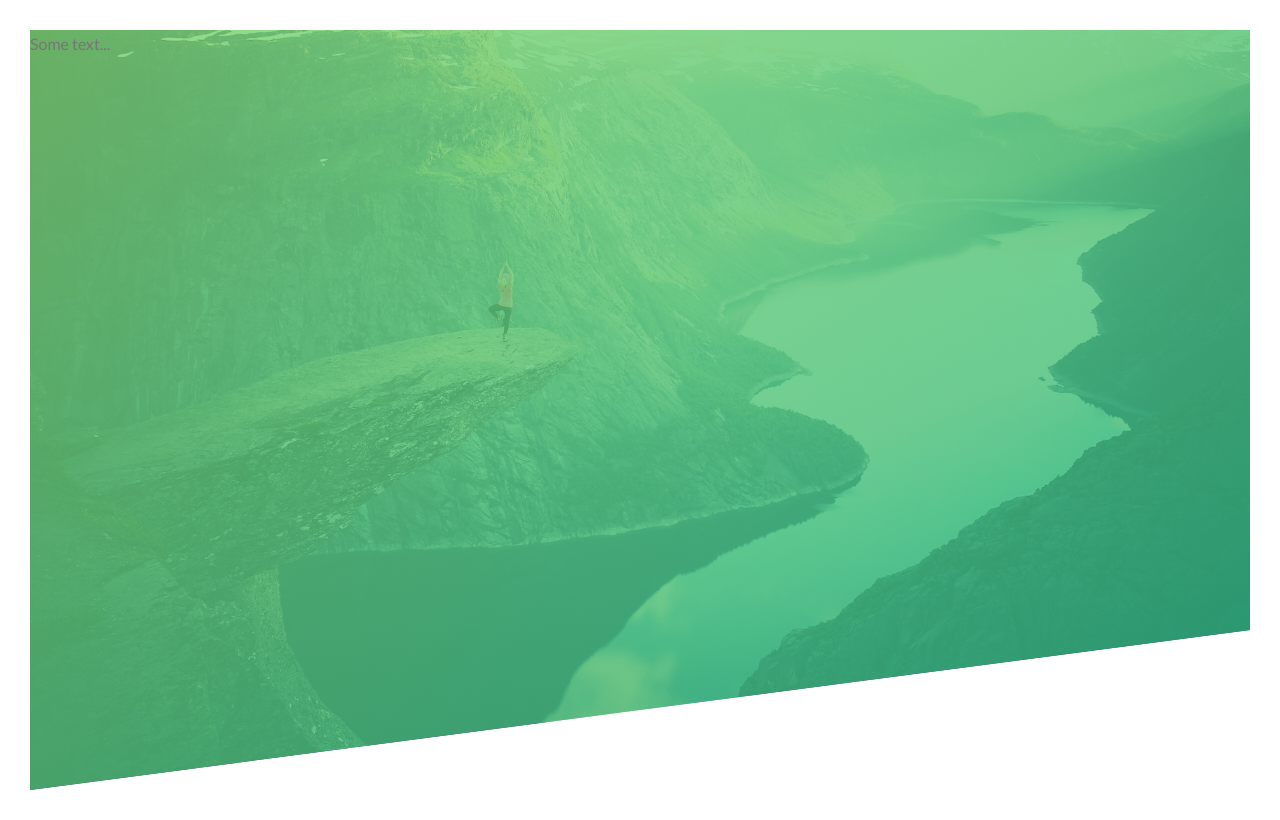
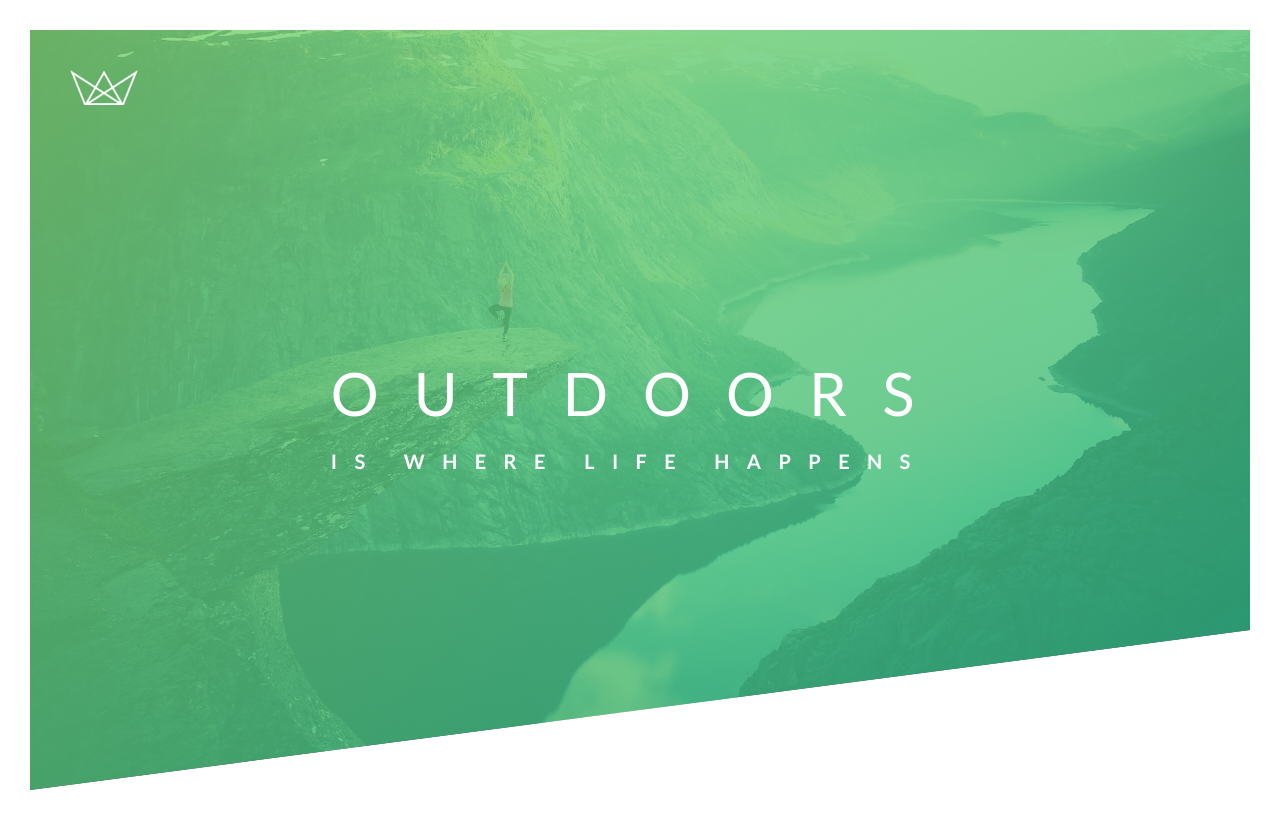
Before and after one commit to alexstoilov/Advanced-CSS-and-Sass---Jonas-SJonas-Schmedtmann-Udemy-Course, a plain HTML site: page Natours/index.html in a window 1280 px wide. Drawn offline with Linux system fonts and the light colour scheme.

Commit message:
Finished positioning the main heading.

```diff
--- a/Natours/css/styles.css
+++ b/Natours/css/styles.css
@@ -41,4 +41,44 @@ body {
   background-position: top;
   /* 100% of the width of the parent container located to the right from the beginning */
   clip-path: polygon(0 0, 100% 0, 100% 75vh, 0 100%);
+  position: relative;
 }
+
+.logo-box {
+  position: absolute;
+  /*? we count from a parent element which has its position set to anything diff from static; IF the parent el is set to static, the positioning is relative to the 'html' element, the root.  */
+  top: 40px;
+  left: 40px;
+}
+
+.logo {
+  height: 35px;
+}
+
+.text-box {
+  position: absolute;
+  /* просто позиционирайки по този начин резултата не е задоволителен. то е на 50% центрирано, но горния му ляв ъгъл е точката, която е центрирана, не центъра на елемента! */
+  top: 50%;
+  left: 50%;
+  /* x, y;  in relation to the element itself, not to the parent.*/
+  transform: translate(-50%, -50%);
+}
+
+.heading-primary {
+  color: #fff;
+  text-transform: uppercase;
+}
+
+.heading-primary-main {
+  display: block;
+  font-size: 60px;
+  font-weight: 400;
+  letter-spacing: 35px;
+}
+
+.heading-primary-sub {
+  display: block;
+  font-size: 20px;
+  font-weight: 700;
+  letter-spacing: 17.4px;
+}
--- a/Natours/index.html
+++ b/Natours/index.html
@@ -14,6 +14,17 @@
     <title>Natours | Exciting tours for adventurous people</title>
   </head>
   <body>
-    <header class="header">Some text...</header>
+    <header class="header">
+      <div class="logo-box">
+        <img src="./img/logo-white.png" alt="logo" class="logo" />
+      </div>
+
+      <div class="text-box">
+        <h1 class="heading-primary">
+          <span class="heading-primary-main">Outdoors</span>
+          <span class="heading-primary-sub">is where life happens</span>
+        </h1>
+      </div>
+    </header>
   </body>
 </html>
```
